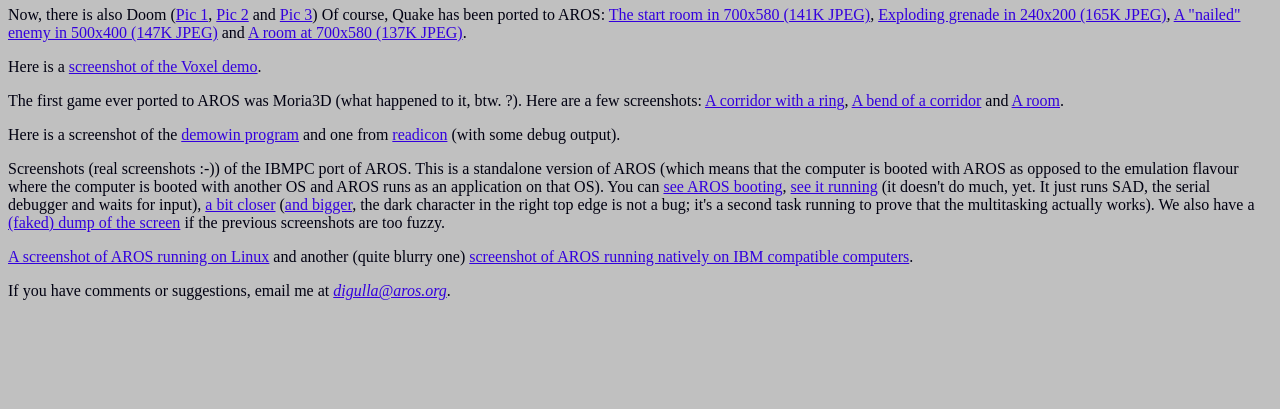
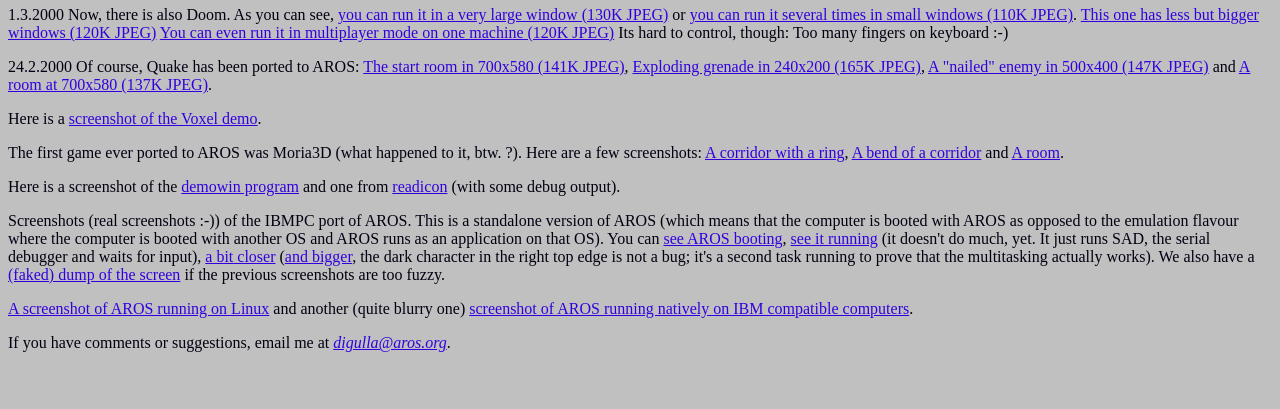
Before and after one commit to aros-development-team/binaries, a plain HTML site: page screenshots/index.html in a window 1280 px wide. Shown: the part 391-800 px from the top of the page. Drawn offline with Linux system fonts and the light colour scheme.

Commit message:
Added comments for Doom screenshots and dates
git-svn-id: https://svn.aros.org/svn/aros/trunk@7492 fb15a70f-31f2-0310-bbcc-cdcc74a49acc

```diff
--- a/screenshots/index.html
+++ b/screenshots/index.html
@@ -35,12 +35,14 @@
 
 <h1>Screenshots</h1>
 
-Now, there is also Doom
-(<A HREF="doom1.jpg">Pic 1</A>,
-<A HREF="doom2.jpg">Pic 2</A> and
-<A HREF="doom3.jpg">Pic 3</A>)
+1.3.2000 Now, there is also Doom. As you can see, <A HREF="doom2.jpg">you can
+run it in a very large window (130K JPEG)</A> or <A HREF="doom1.jpg">you can
+run it several times in small windows (110K JPEG)</A>.  <A
+HREF="doom3.jpg">This one has less but bigger windows (120K JPEG)</A> <A
+HREF="doom4.jpg">You can even run it in multiplayer mode on one machine (120K
+JPEG)</A> Its hard to control, though: Too many fingers on keyboard :-)<P>
 
-Of course, Quake has been ported to AROS:
+24.2.2000 Of course, Quake has been ported to AROS:
 <A HREF="quake4.jpg">The start room in 700x580 (141K JPEG)</A>,
 <A HREF="quake1.jpg">Exploding grenade in 240x200 (165K JPEG)</A>,
 <A HREF="quake2.jpg">A "nailed" enemy in 500x400 (147K JPEG)</A> and
```
